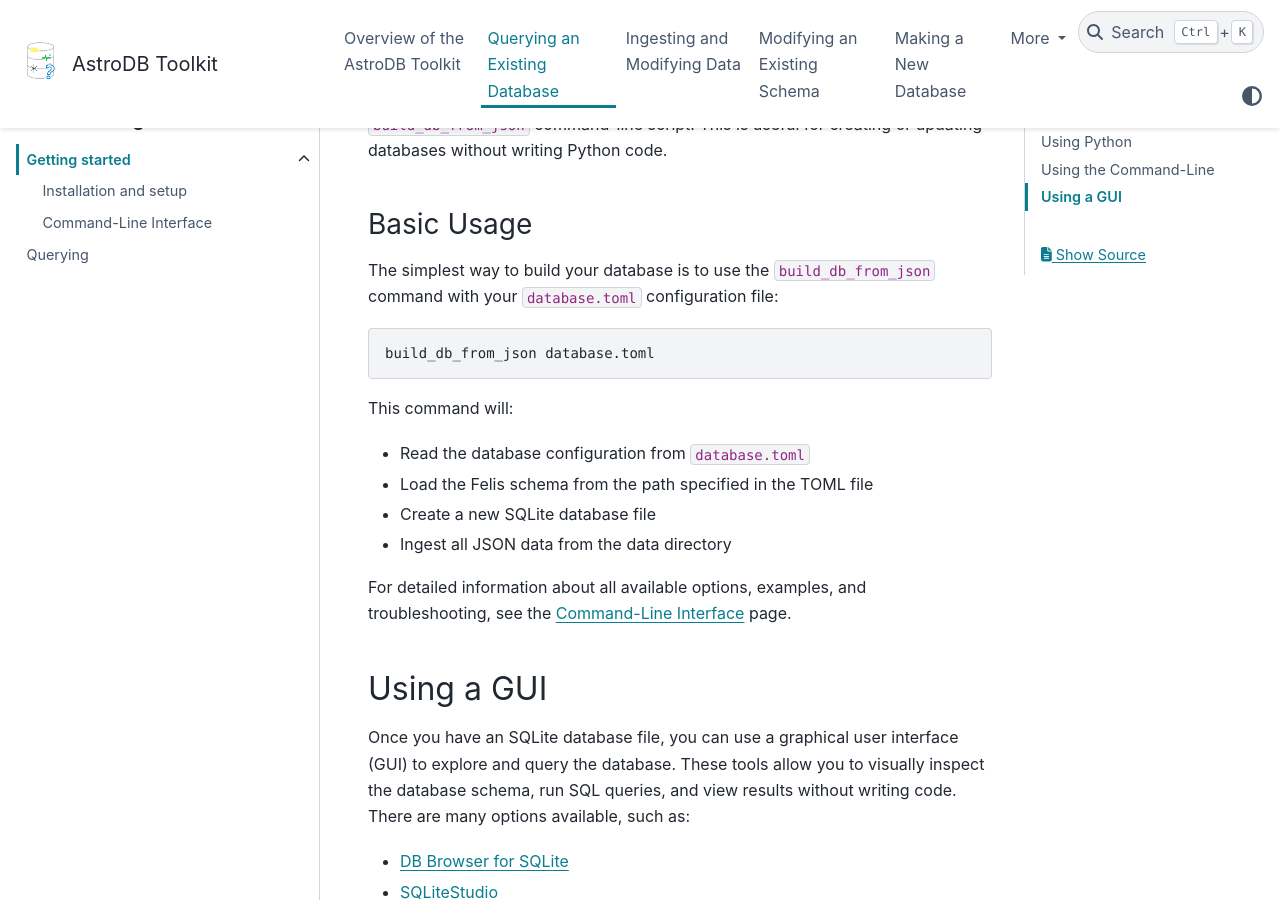
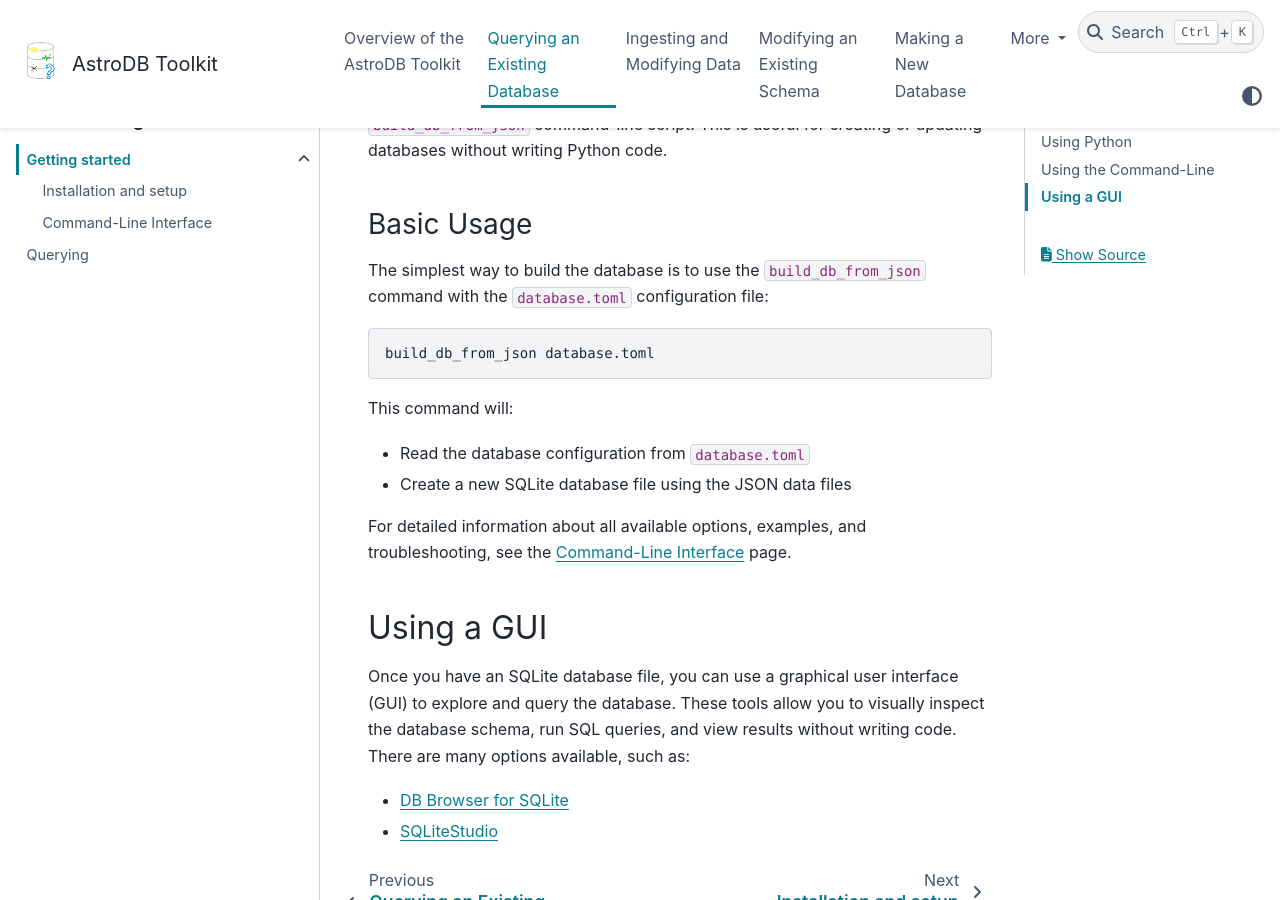
Before and after one commit to astrodbtoolkit/astrodb_utils, a Sphinx documentation site: the page built from docs/pages/querying_existing_db/getting_started/index.rst, in a window 1280 px wide and 900 px high, scrolled down 1330 px. Built offline with Sphinx 7.4.7 and the PyData theme 0.15.4, drawn with Linux system fonts in a browser that asks for light colours; the version number could not be read and is left out.

Commit message:
wordsmithing docs

```diff
--- a/docs/pages/querying_existing_db/getting_started/index.rst
+++ b/docs/pages/querying_existing_db/getting_started/index.rst
@@ -56,8 +56,8 @@ creating or updating databases without writing Python code.
 Basic Usage
 ^^^^^^^^^^^
 
-The simplest way to build your database is to use the ``build_db_from_json``
-command with your ``database.toml`` configuration file:
+The simplest way to build the database is to use the ``build_db_from_json``
+command with the ``database.toml`` configuration file:
 
 .. code-block:: bash
 
@@ -66,9 +66,7 @@ command with your ``database.toml`` configuration file:
 This command will:
 
 * Read the database configuration from ``database.toml``
-* Load the Felis schema from the path specified in the TOML file
-* Create a new SQLite database file
-* Ingest all JSON data from the data directory
+* Create a new SQLite database file using the JSON data files
 
 For detailed information about all available options, examples, and
 troubleshooting, see the :doc:`command_line` page.
```
